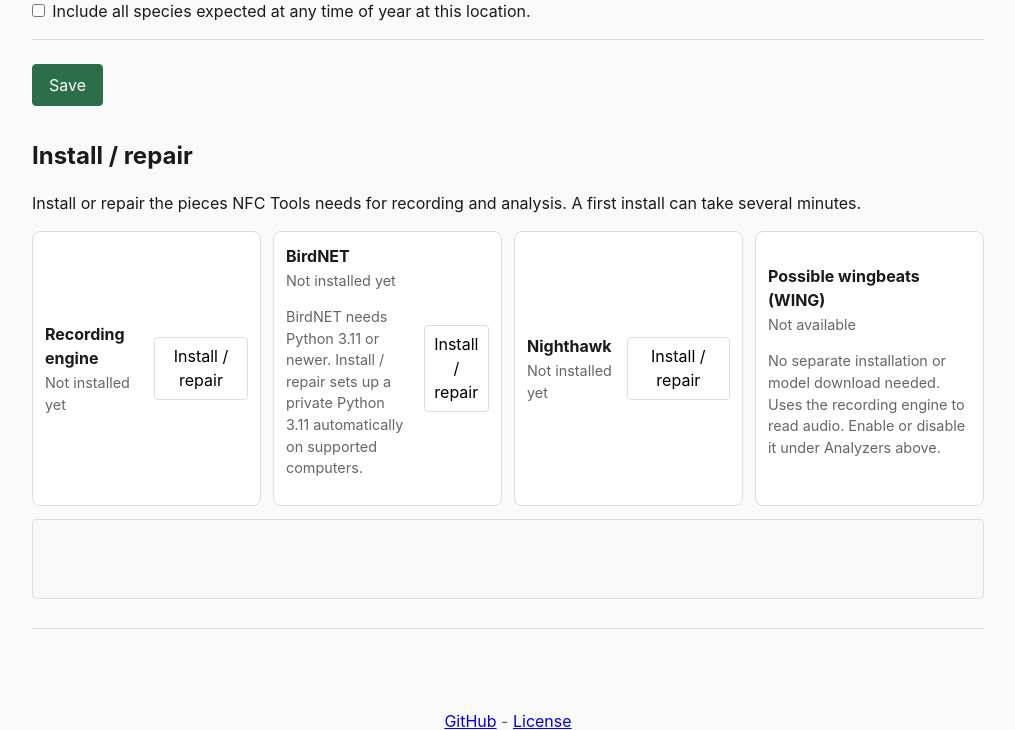
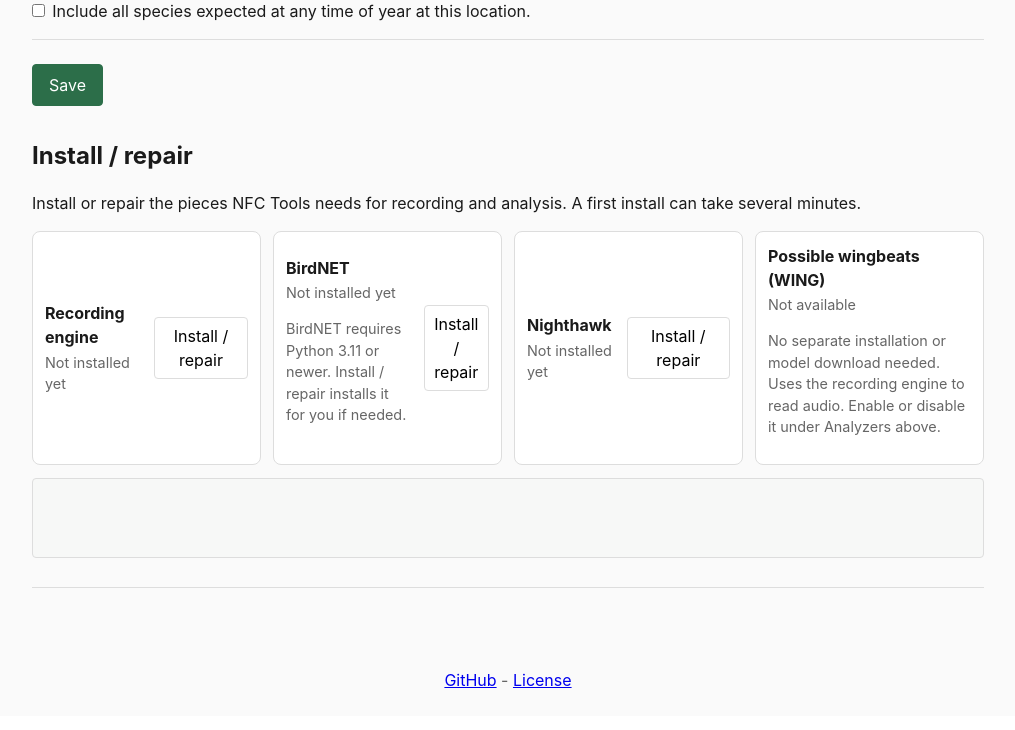
Before and after one commit to AndrewW-NFC/NFC-tools, a FastAPI app: template src/nfc_tools/web/templates/settings.html in a window 1280 px wide. Shown: the part 3471-4201 px from the top of the page, without its empty margins (132-1147 px from the left). After the commit the page ends 4159 px from the top, so only its background shows below. Run offline with FastAPI, Linux system fonts and the light colour scheme; the template is opened without the code that fills it, so the values that code supplies are empty; parts of the project's set-up code (start-up, migrations or seed data) failed here and were passed over.

Commit message:
Clarify BirdNET Python installation wording

```diff
--- a/src/nfc_tools/web/templates/settings.html
+++ b/src/nfc_tools/web/templates/settings.html
@@ -237,7 +237,7 @@
         <span class="install-state {% if install_status.birdnet.installed %}installed{% else %}missing{% endif %}" data-install-state="birdnet">
           {% if install_status.birdnet.installed %}Installed{% else %}Not installed yet{% endif %}
         </span>
-        <p class="muted">BirdNET needs Python 3.11 or newer. Install / repair sets up a private Python 3.11 automatically on supported computers.</p>
+        <p class="muted">BirdNET requires Python 3.11 or newer. Install / repair installs it for you if needed.</p>
         {% if install_status.birdnet.setup_error %}
         <p role="status">{{ install_status.birdnet.setup_error }}</p>
         {% endif %}
```
